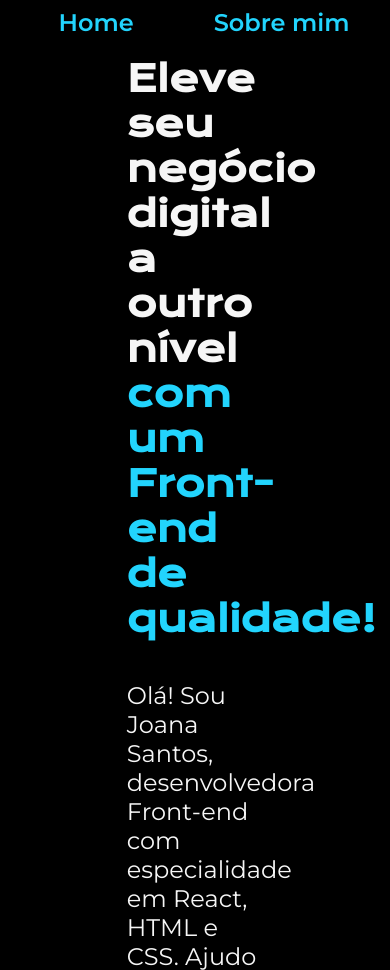
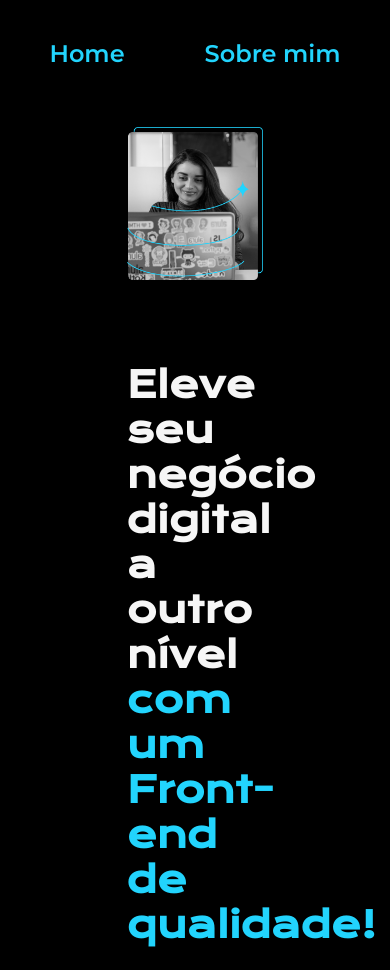
Before and after one commit to LucasMB21/HTML-e-CSS-alura, a plain HTML site: page index.html in a window 390 px wide. Shown: the top 970 px of the page. Drawn offline with nearby package versions, Linux system fonts and the light colour scheme.

Commit message:
update style.css

```diff
--- a/styles/style.css
+++ b/styles/style.css
@@ -118,7 +118,15 @@ body {
 }
 
 @media (max-width: 1200px) {
+    .cabecalho {
+        padding: 10%;
+    }
+
+    .cabecalho__menu {
+        justify-content: center;
+    }
+
     .apresentacao {
-        flex-direction: column;
+        flex-direction: column-reverse;
     }
 }
```
